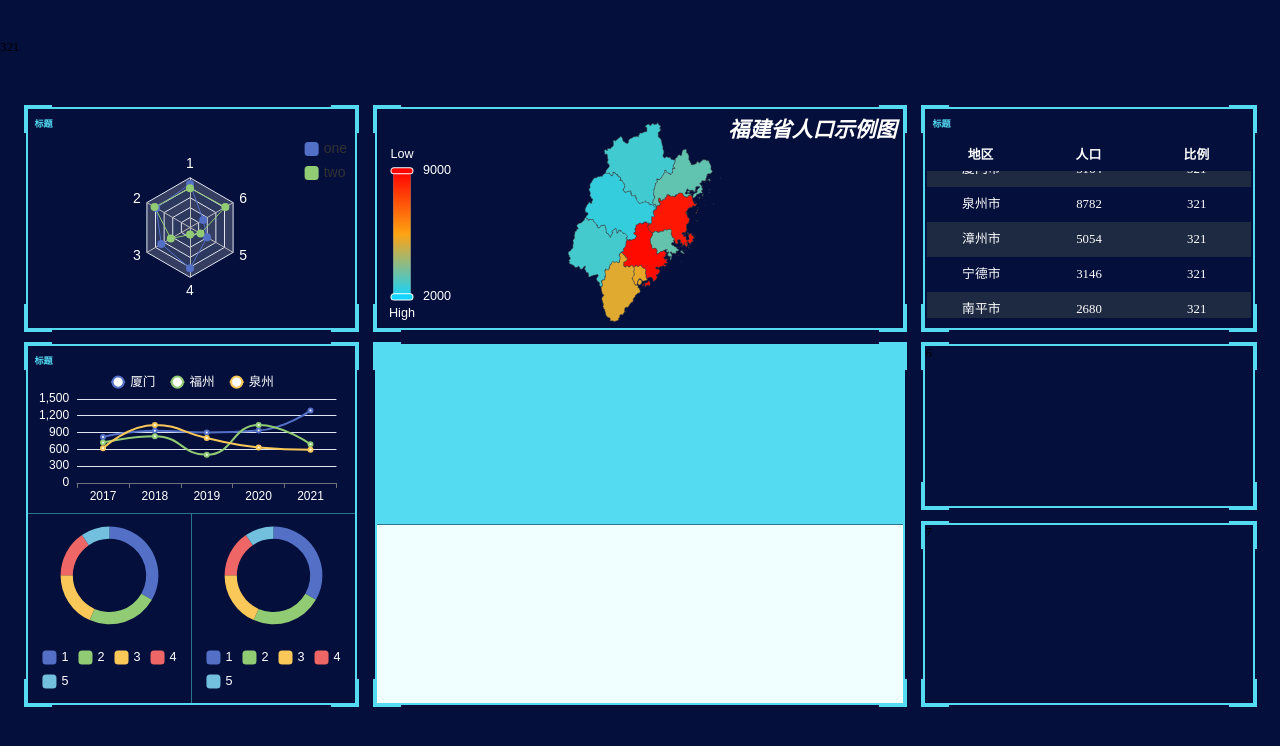
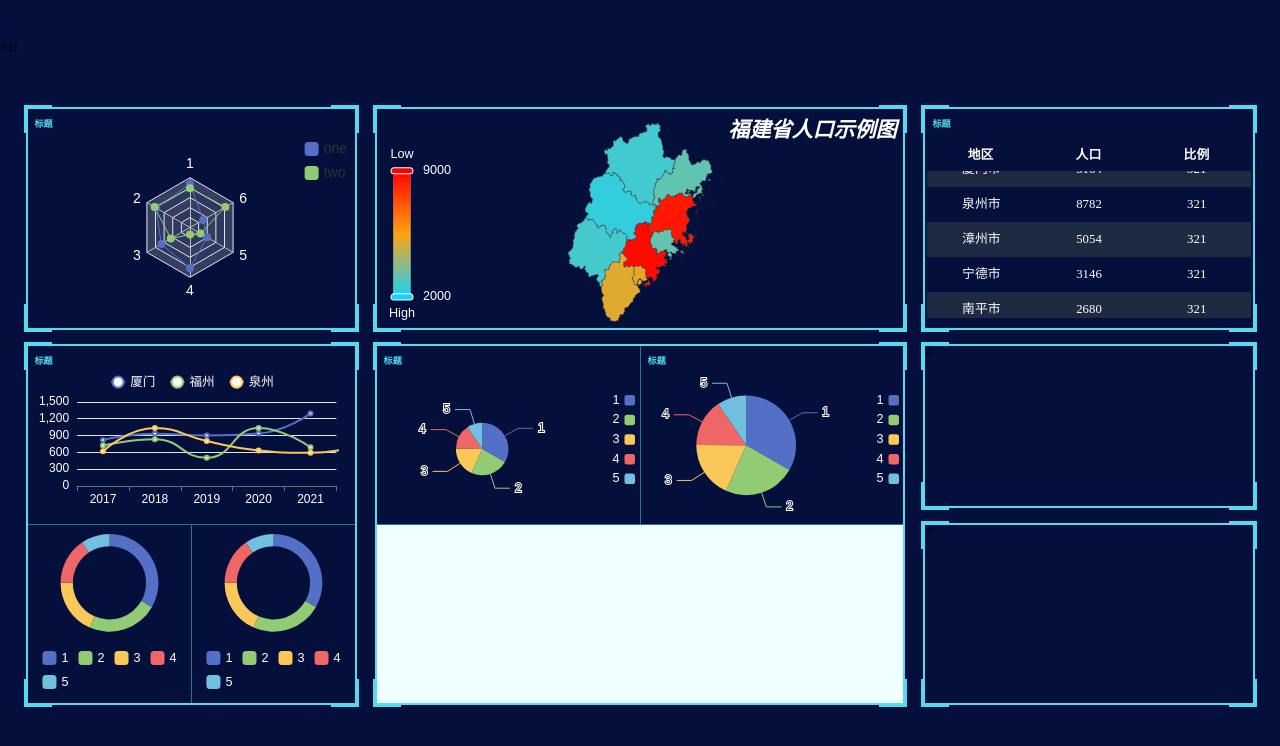
Before and after one commit to DaozhangChen/big-screen, a React (Vite) app: page / in a window 1280 px wide. Shown: the top 746 px of the page. Built offline with nearby package versions, Linux system fonts and the light colour scheme.

Commit message:
完成中间饼图

```diff
--- a/src/App.tsx
+++ b/src/App.tsx
@@ -3,6 +3,8 @@ import FujianMapChart from './charts/fujianMapChart'
 import LeftLeftPieChart from './charts/leftLeftPieChart'
 import LeftLineChart from './charts/leftLineChart'
 import LeftRightPieChart from './charts/leftRightPieChart'
+import MidLeftPieChart from './charts/midLeftPieChart'
+import MidRightPieChart from './charts/midRightPieChart'
 import RadarChart from './charts/radarChart'
 import TableChart from './charts/tableChart'
 function App() {
@@ -31,7 +33,10 @@ function App() {
           </div>
         </section>
         <section>
-          <div></div>
+          <div>
+            <MidLeftPieChart />
+            <MidRightPieChart />
+          </div>
           <div></div>
         </section>
         <section>6</section>
--- a/src/charts/leftLineChart.tsx
+++ b/src/charts/leftLineChart.tsx
@@ -40,7 +40,7 @@ const LeftLineChart = () => {
                 name: '福州'
             },
             {
-                data: [620, 1032, 801, 634, 590],
+                data: [620, 1032, 801, 634, 590, 730],
                 type: 'line',
                 smooth: true,
                 name: '泉州'
--- /dev/null
+++ b/src/charts/midLeftPieChart.tsx
@@ -0,0 +1,55 @@
+import { useEffect, useRef } from "react"
+import * as echart from 'echarts'
+import { remWidth } from "../helpers/remWidth";
+
+const MidLeftPieChart = () => {
+
+    const refDiv = useRef<HTMLDivElement>(null)
+    const option: echart.EChartOption = {
+        legend: {
+            orient: 'vertical',
+            left: 'right',
+            textStyle: { color: '#fff', fontSize: remWidth(18) },
+            itemWidth: remWidth(15),
+            itemHeight: remWidth(15),
+            itemGap: remWidth(10),
+            top: '10%'
+        },
+        series: [
+            {
+                right: '20%',
+                name: 'Access From',
+                type: 'pie',
+                radius: '35%',
+                data: [
+                    { value: 1048, name: '1' },
+                    { value: 735, name: '2' },
+                    { value: 580, name: '3' },
+                    { value: 484, name: '4' },
+                    { value: 300, name: '5' }
+                ],
+                emphasis: {
+                    itemStyle: {
+                        shadowColor: 'rgba(0, 0, 0, 0.5)'
+                    }
+                }
+            }
+        ]
+    };
+    useEffect(() => {
+        if (refDiv.current) {
+            const myChart = echart.init(refDiv.current)
+            myChart.setOption(option)
+        }
+    }, [])
+
+    return (<div className="MLPieChartWrapper">
+
+        <h2 className='littleTitle'>标题</h2>
+        <div ref={refDiv}></div>
+
+    </div>
+    )
+}
+
+export default MidLeftPieChart
--- /dev/null
+++ b/src/charts/midRightPieChart.tsx
@@ -0,0 +1,53 @@
+import * as echart from 'echarts'
+import { useEffect, useRef } from 'react';
+import { remWidth } from '../helpers/remWidth';
+const MidRightPieChart = () => {
+    const refDiv = useRef<HTMLDivElement>(null)
+    const option: echart.EChartOption = {
+        legend: {
+            orient: 'vertical',
+            left: 'right',
+            textStyle: { color: '#fff', fontSize: remWidth(18) },
+            itemWidth: remWidth(15),
+            itemHeight: remWidth(15),
+            itemGap: remWidth(10),
+            top: '10%'
+        },
+        series: [
+            {
+                right: '20%',
+                bottom: '5%',
+                name: 'Access From',
+                type: 'pie',
+                radius: '70%',
+                data: [
+                    { value: 1048, name: '1' },
+                    { value: 735, name: '2' },
+                    { value: 580, name: '3' },
+                    { value: 484, name: '4' },
+                    { value: 300, name: '5' }
+                ],
+                emphasis: {
+                    itemStyle: {
+                        shadowColor: 'rgba(0, 0, 0, 0.5)'
+                    }
+                }
+            }
+        ]
+    };
+    useEffect(() => {
+        if (refDiv.current) {
+            const myChart = echart.init(refDiv.current)
+            myChart.setOption(option)
+        }
+    }, [])
+
+    return (
+        <div className="MRPieChartWrapper">
+            <h2 className='littleTitle'>标题</h2>
+            <div ref={refDiv}></div>
+        </div>
+    )
+}
+
+export default MidRightPieChart
--- a/src/style/App.scss
+++ b/src/style/App.scss
@@ -121,13 +121,12 @@
         flex-direction: column;
 
         &>div:first-child {
-            height: px(240);
-            flex-shrink: 0;
+            flex: 1 0 0;
             border-bottom: 1px solid #2b758c;
 
             & .leftLineChart {
                 width: px(468);
-                height: px(195);
+                height: px(200);
             }
         }
 
@@ -153,8 +152,29 @@
 
         &>div:first-child {
             flex: 1 0 0;
-            background-color: #54dbf2;
             border-bottom: 1px solid #2b758c;
+            display: flex;
+
+            & .MLPieChartWrapper {
+                flex: 1 0 0;
+                display: flex;
+                flex-direction: column;
+                border-right: 1px solid #2b758c;
+
+                &>div {
+                    flex: 1 0 0;
+                }
+            }
+
+            & .MRPieChartWrapper {
+                flex: 1 0 0;
+                display: flex;
+                flex-direction: column;
+
+                &>div {
+                    flex: 1 0 0;
+                }
+            }
         }
 
         &>div:nth-child(2) {
```
